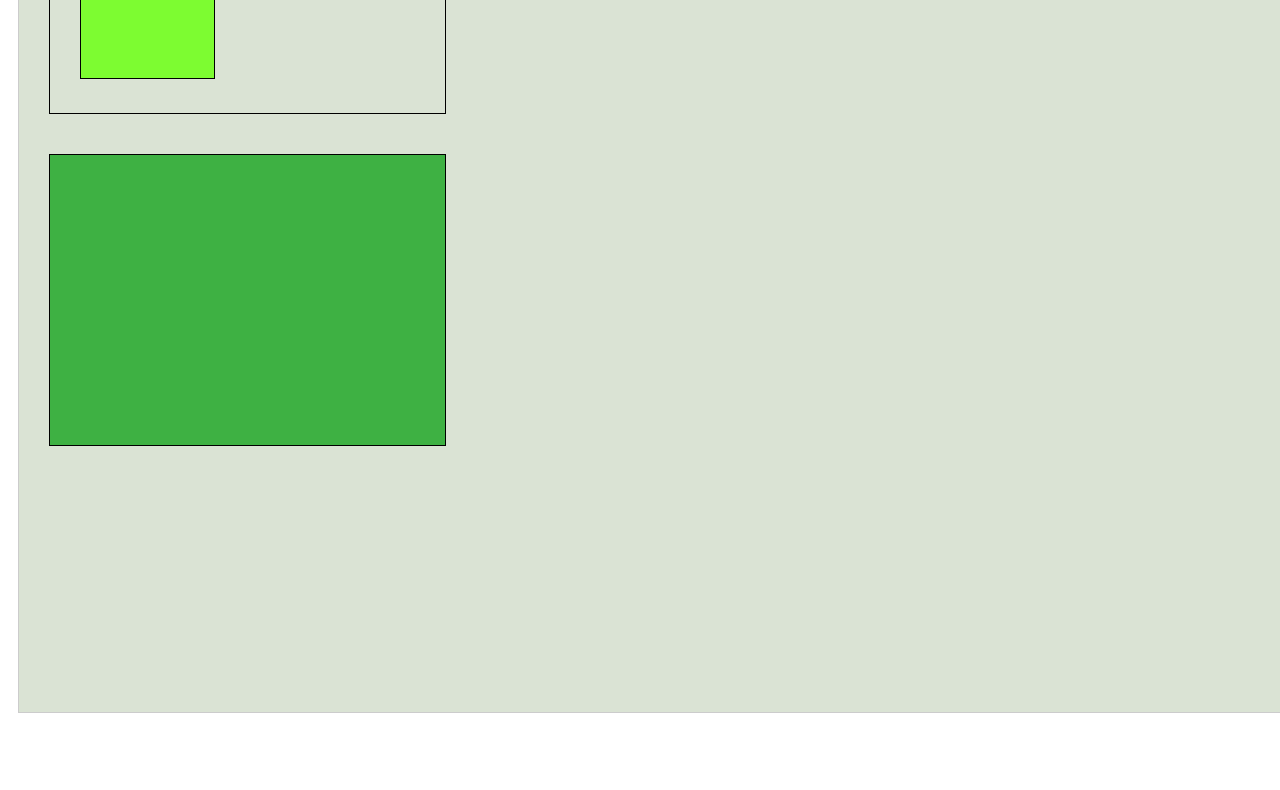
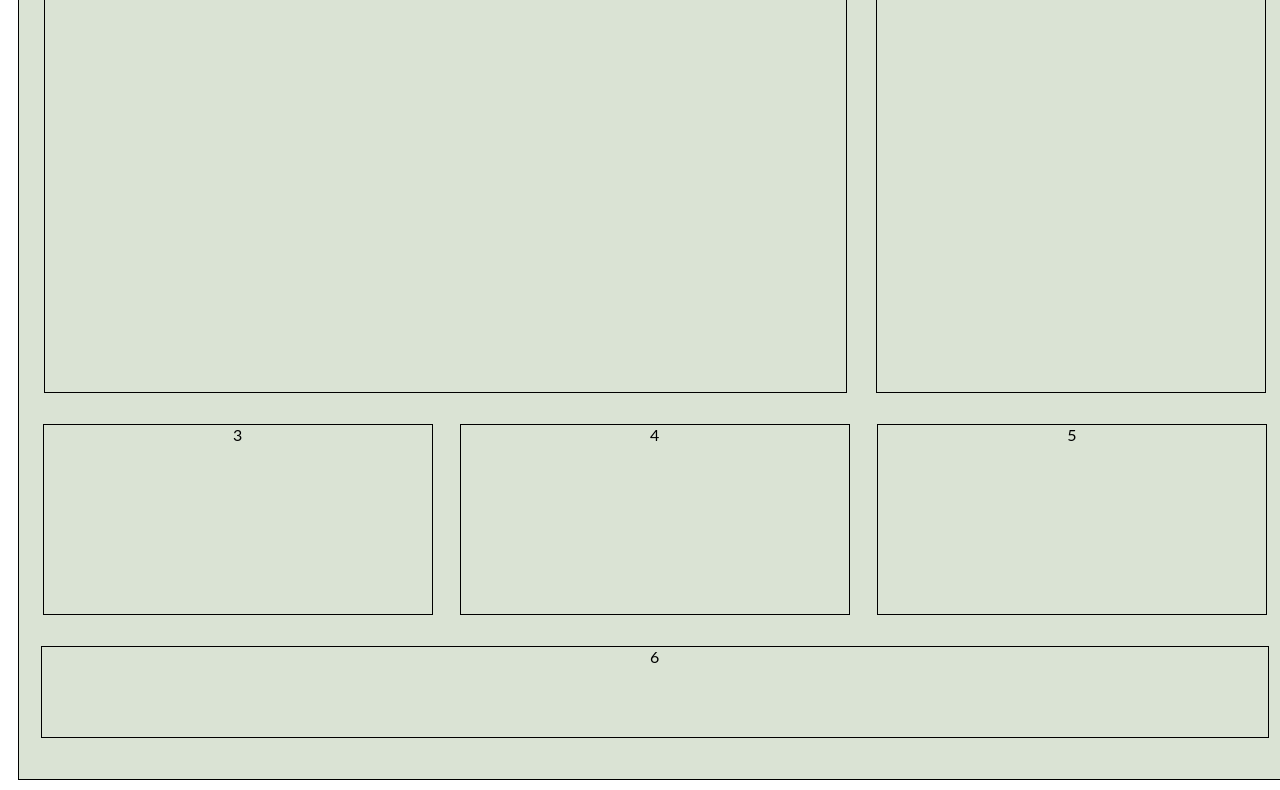
Before and after one commit to 1-TDSJ/exercicios-flexbox, a plain HTML site: page exercicios/exer-02-flex.html in a window 1280 px wide. Shown: the part 288-1078 px from the top of the page. Before the commit the page ends 1011 px from the top, so only its background shows below. Drawn offline with Linux system fonts and the light colour scheme.

Commit message:
Termino do exercicio 2

```diff
--- a/exercicios/exer-02-flex.html
+++ b/exercicios/exer-02-flex.html
@@ -3,22 +3,22 @@
  <head>
    <meta charset="UTF-8">
    <meta name="viewport" content="width=device-width,initial-scale=1">
-   <link rel="stylesheet" href="../exercicios_CSS/flex-base.css">
-   <link rel="stylesheet" href="../exercicios_CSS/exer-02-flex.css">
    <title>EXERCÍCIO-FLEX</title>
+   <link rel="stylesheet" href="../exercicios_Css/flex-base.css">
+   <link rel="stylesheet" href="../exercicios_Css/exer-02-flex.css">
  </head>
  <body>
-   <h1>EXERCÍCIO FLEX-BOX 2</h1>
-
-   <div class="container">
+   <h1>EXERCICIO 2</h1>
+   <li><a href="../index.html">Home</a></li>
+   <li><a href="../exercicios/exer-01-flex.html">Exercício 1</a></li>
+   <li><a href="../exercicios/exer-03-flex.html">Exercício 3</a></li>
      <div class="box-pai">
-       <div class="box box-child">
-            <div class="box box-child-2"></div>
-            <div class="box box-child-1"></div>
-       </div>
-       <div class="box-1 box-child-2">  </div>
-       <div class="box-2 box-child-3"> </div>
+       <div class="box box-child-1">1</div>
+       <div class="box box-child-2">2</div>
+       <div class="box box-child-3">3</div>
+       <div class="box box-child-4">4</div>
+       <div class="box box-child-5">5</div>
+       <div class="box box-child-6">6</div>
      </div>
-   </div>
  </body>
 </html>
--- a/exercicios_CSS/exer-02-flex.css
+++ b/exercicios_CSS/exer-02-flex.css
@@ -1,34 +1,43 @@
 .box-pai{
-    display: flex;
-    flex-direction: column;
-    align-items: stretch;
+  display: flex;
+  flex-direction: row;
+  flex-wrap: wrap;
+  justify-content: space-around;
+  border: 1px solid #000000;
 }
 
-.box{
-  display:block;
-  width: 30%;
-  height: 30%;
-  margin: 20px;
-  padding: 10px;
-  max-width: 1100px;
-  border: 1px solid;
+.box {
+  display: block;
+  border: 1px solid #000000;
+  text-align: center;
 }
 
-.box-1{
-  display:block;
-  width: 30%;
-  height: 30%;
-  margin: 20px;
-  padding: 10px;
-  max-width: 1100px;
-  border: 1px solid;
-}
-/* filhos de box child 1*/
-.box-child-1{
-  flex-basis: 60%;
-  background-color: #7dfc31;
+.box-child-1 {
+  width: 64%;
+  height: 58%;
 }
 
-.box-child-2{
-  background-color: #3eb143;
+.box-child-2 {
+  width: 31%;
+  height: 58%;
 }
+
+.box-child-3 {
+  width: 31%;
+  height: 21%;
+}
+
+.box-child-4 {
+  width: 31%;
+  height: 21%;
+}
+
+.box-child-5 {
+  width: 31%;
+  height: 21%;
+}
+
+.box-child-6 {
+  width: 98%;
+  height: 10%;
+}
```
